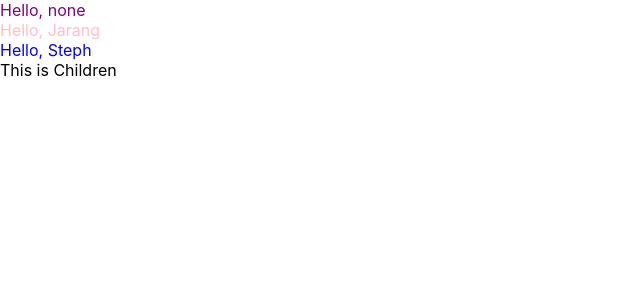
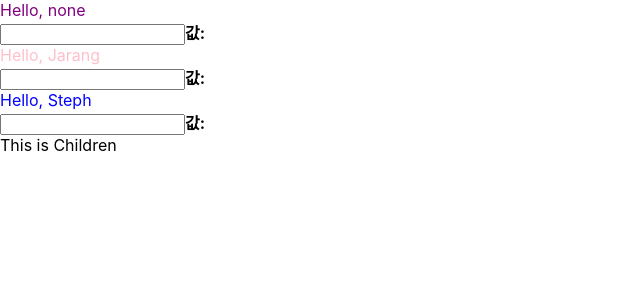
Before and after one commit to goforitrj/begin-react, a React (Create React App) app: page / in a window 1280 px wide. Shown: the top 300 px of the page, without its empty margins (0-640 px from the left). Built offline with nearby package versions, Linux system fonts and the light colour scheme.

Commit message:
Input with usetState

```diff
--- a/src/Hello.js
+++ b/src/Hello.js
@@ -1,4 +1,4 @@
-import React from "react";
+import React, { useState } from "react";
 
 function Hello({ name, color, children }) {
     const style = {
@@ -7,10 +7,17 @@ function Hello({ name, color, children }) {
         fontSize: 23,
         border: "1px dotted yellow"
     };
+    const [text, setText] = useState("");
+    const onChange = e => {
+        setText(e.target.value);
+    };
+
     return (
         <div>
             {/* Style object */}
             <div style={{ color }}>Hello, {name}</div>
+            <input onChange={onChange} value={text} />
+            <b>값: {text}</b>
             {children}
         </div>
     );
```
